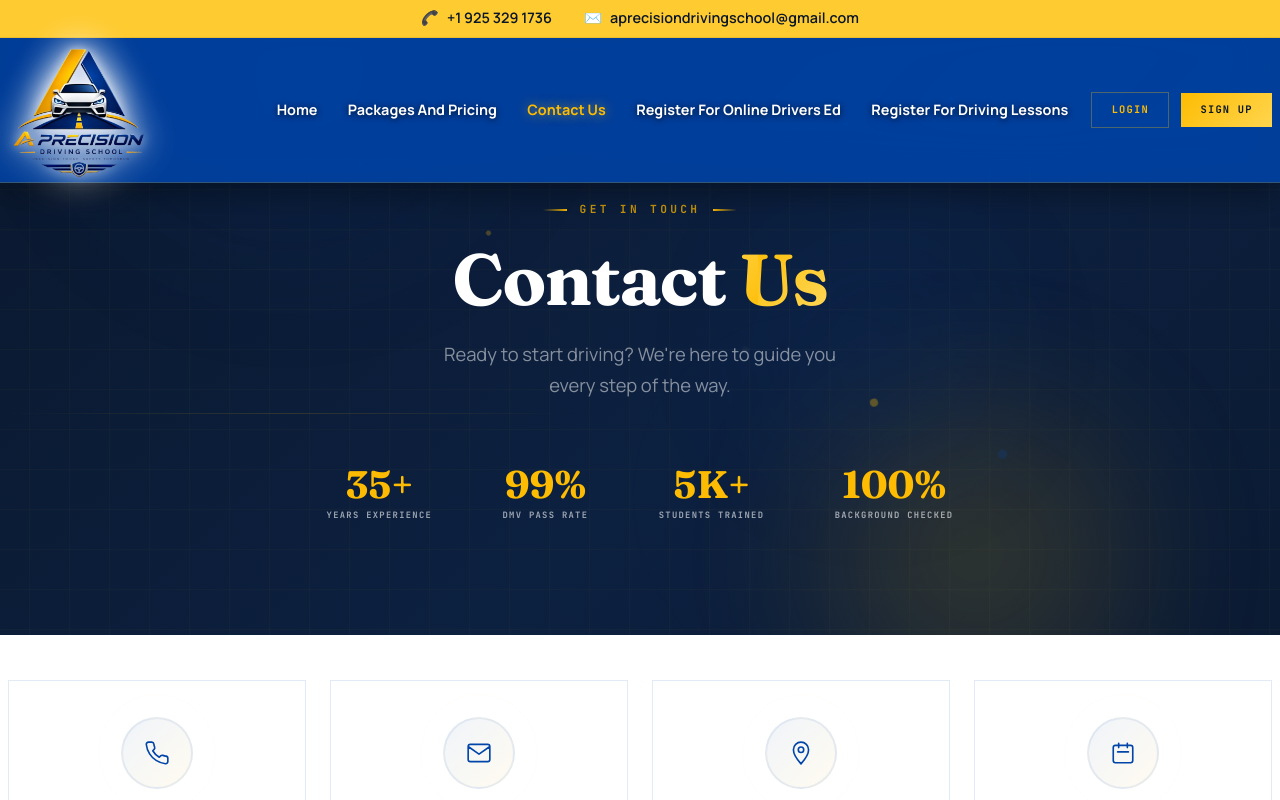
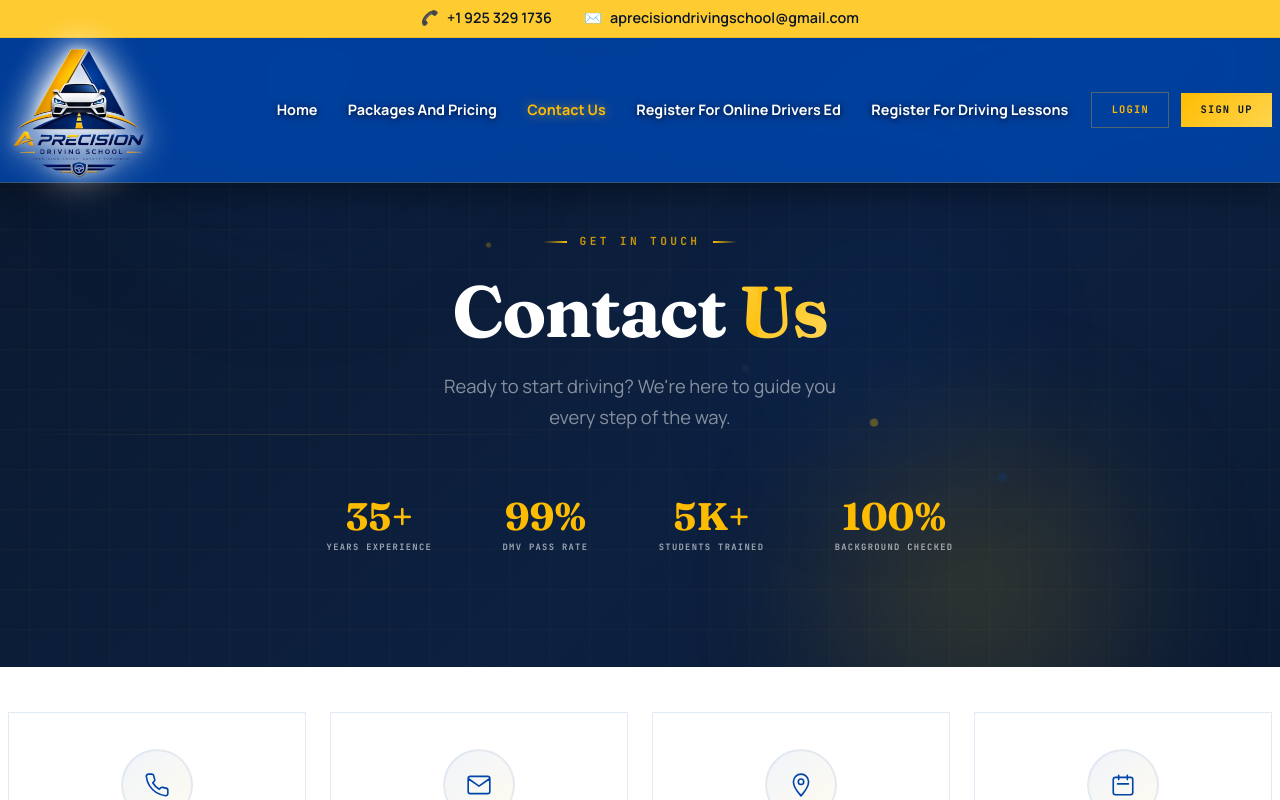
Before and after one commit to KAKOLY-AKHTER/driving-school, a React (Vite) app: page /contact in a window 1280 px wide. Shown: the top 800 px of the page. Built offline with nearby package versions, Linux system fonts and the light colour scheme; no server answers.

Commit message:
Increase top padding on Contact page hero

```diff
--- a/src/pages/ContactPage.jsx
+++ b/src/pages/ContactPage.jsx
@@ -347,7 +347,7 @@ export default function ContactPage() {
         animation: 'cBgPan 12s ease-in-out infinite',
         position: 'relative',
         overflow: 'hidden',
-        paddingTop: '12rem',
+        paddingTop: '14rem',
         paddingBottom: '6rem',
         minHeight: '600px',
       }}>
```
